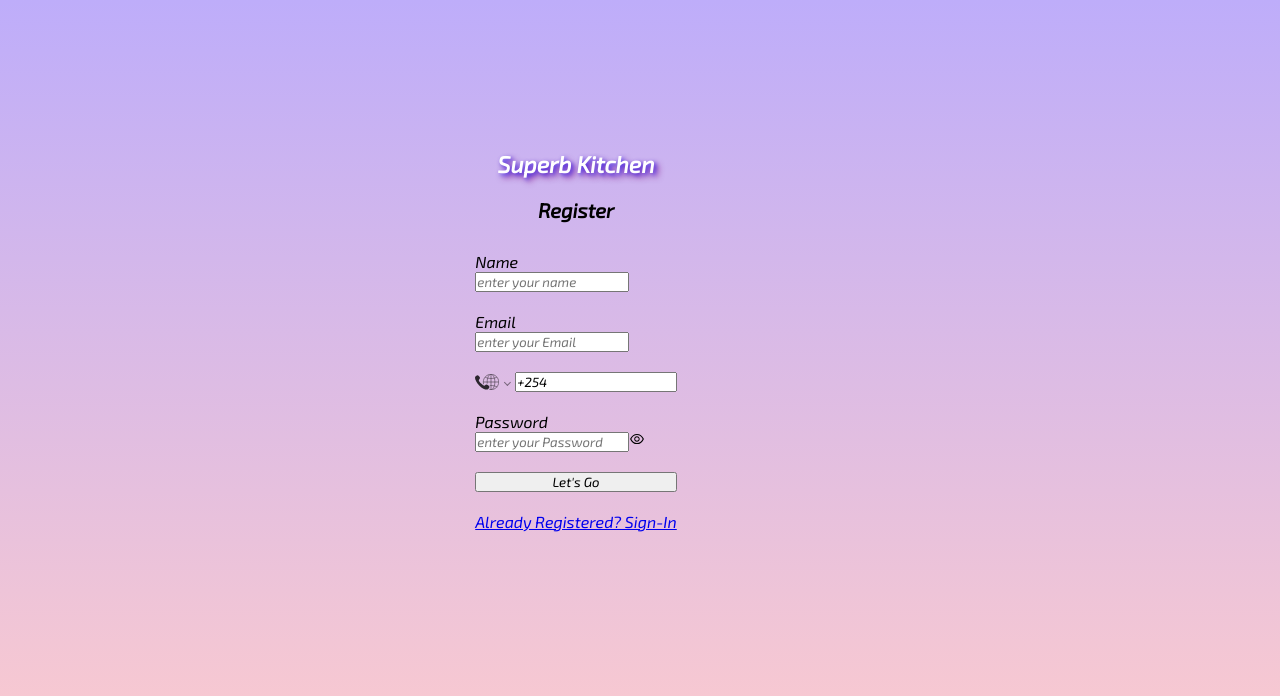
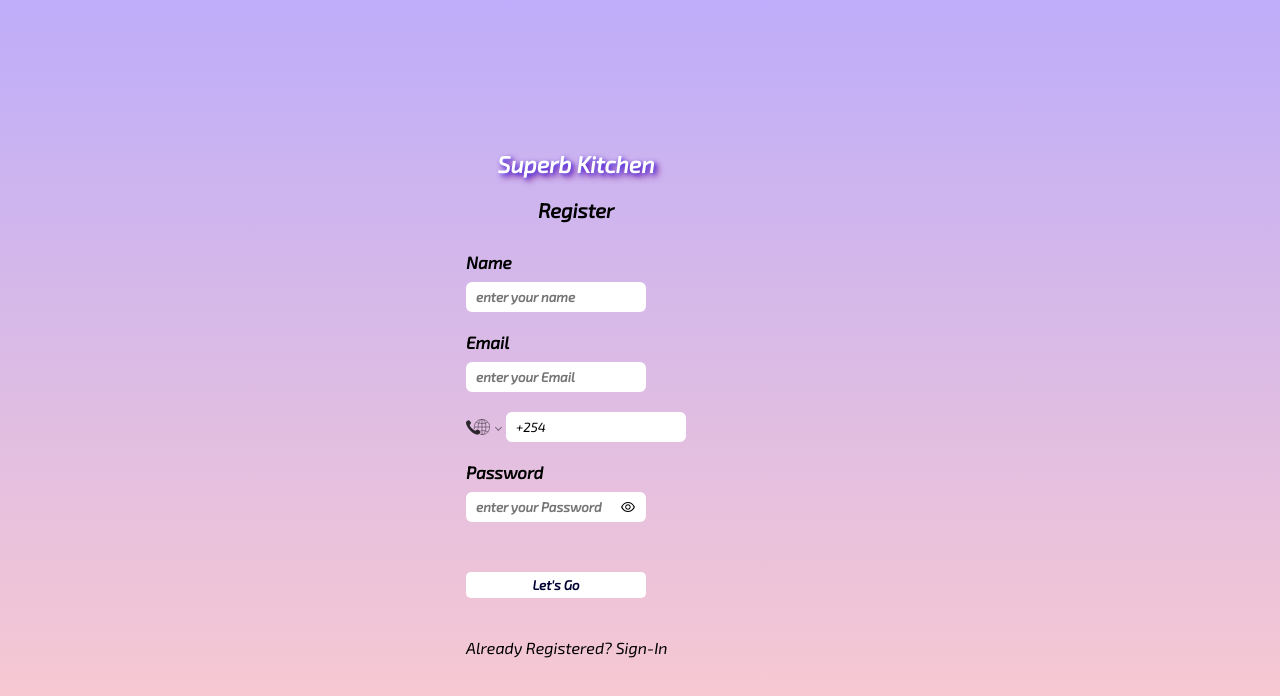
Before and after one commit to Wanjie-Ryan/Superb-Kitchen-Client, a React (Create React App) app: page /register in a window 1280 px wide. Shown: the top 696 px of the page. Built offline with nearby package versions, Linux system fonts and the light colour scheme; a web font is replaced by a local one.

Commit message:
superb-kitchen

```diff
--- a/src/components/register/reg-log.css
+++ b/src/components/register/reg-log.css
@@ -38,3 +38,88 @@
     flex-direction:column;
     gap:20px;
 }
+
+.form-container{
+    display:flex;
+    flex-direction:column;
+    gap:10px;
+}
+
+.name-label label{
+    font-weight:bold;
+    font-size:17px;
+}
+
+.input-container input{
+
+    width:180px;
+    height:30px;
+    border:none;
+    border-radius:6px;
+    padding:10px;
+}
+
+.input-container input::placeholder{
+    font-weight: bold;
+}
+
+.input-container input:focus{
+    outline:none;
+    border:#beadfa;
+}
+
+.input-container-pwd{
+
+    display: flex;
+    flex-direction: row;
+    position: relative;
+}
+
+.input-container-pwd input{
+
+    width:180px;
+    height:30px;
+    border:none;
+    border-radius:6px;
+    padding:10px;
+
+}
+
+.input-container-pwd input::placeholder{
+    font-weight:bold;
+}
+
+.input-container-pwd input:focus{
+    outline:none;
+    border:#beadfa;
+}
+
+.input-container-pwd .toggle-password{
+    position: absolute;
+  right: 50px;
+  top: 50%;
+  transform: translateY(-50%);
+  cursor: pointer;
+  color: black;
+}
+
+.submit-btn{
+
+    width: 180px;
+    padding: 5px;
+    border-radius: 5px;
+    border: none;
+    margin-top: 30px;
+    /* background: linear-gradient(to bottom, #beadfa, #ffcccc); */
+    background-color: white;
+    color: #000034;
+    font-weight: bold;
+    cursor: pointer;
+
+}
+
+.login-p{
+    color: black;
+    text-decoration: none;
+    margin-top: 20px;
+}
--- a/src/components/register/register.jsx
+++ b/src/components/register/register.jsx
@@ -57,13 +57,13 @@ function Register() {
               <div className="name-label">
                 <label>Password</label>
               </div>
-              <div className="input-container">
+              <div className="input-container-pwd">
                 <input type="password" placeholder="enter your Password" />
                 <AiOutlineEye className="toggle-password" />
               </div>
             </div>
 
-            <button type="submit">Let's Go</button>
+            <button type="submit" className='submit-btn'>Let's Go</button>
             <Link to="/login" className="login-p">
               <p>Already Registered? Sign-In</p>
             </Link>
```
